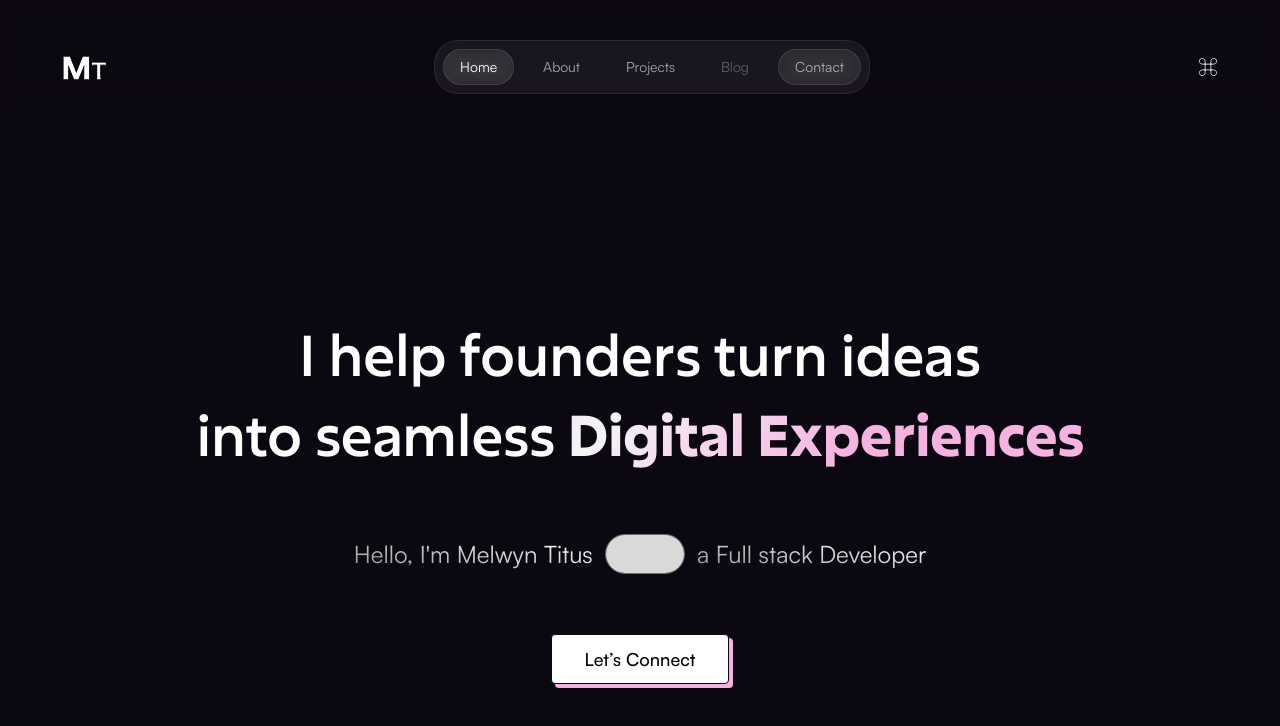
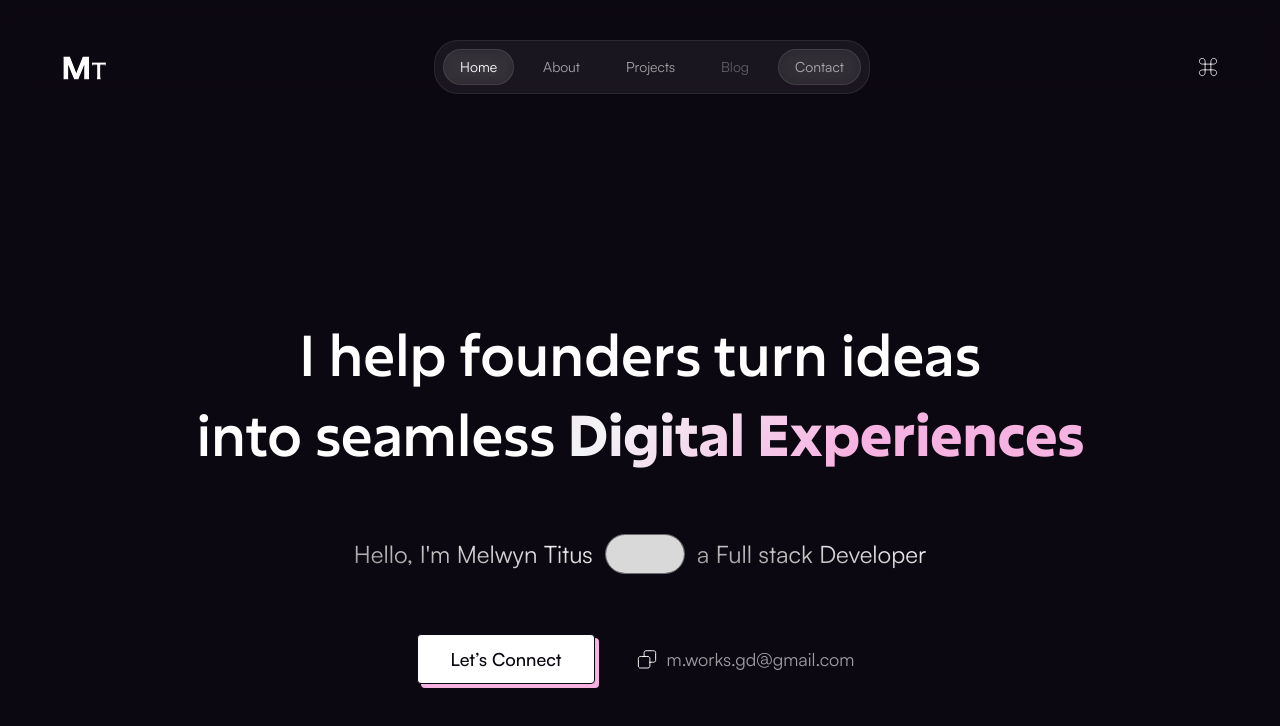
Before and after one commit to devtitus/portfolio-website-2026, a Next.js app: page / in a window 1280 px wide. Shown: the top 726 px of the page. Built offline with nearby package versions, Linux system fonts and the light colour scheme.

Commit message:
feat(home): implement email copy functionality in hero section

```diff
--- a/app/pages/home/components/heroSection.tsx
+++ b/app/pages/home/components/heroSection.tsx
@@ -1,9 +1,38 @@
-import React from "react";
+import React, { useState } from "react";
 import styles from "@/app/styles/home/components/hero.module.css";
 import { AuroraText } from "@/components/magicui/aurora-text";
 import Image from "next/image";
 
 const HeroSection = () => {
+  const [isCopied, setIsCopied] = useState(false);
+  const email = "m.works.gd@gmail.com";
+
+  // Email Copy Handle Function
+  const handleCopyEmail = async () => {
+    try {
+      await navigator.clipboard.writeText(email);
+      setIsCopied(true);
+
+      // Reset the copied state after 2 seconds
+      setTimeout(() => {
+        setIsCopied(false);
+      }, 2000);
+    } catch (err) {
+      // Fallback for older browsers
+      const textArea = document.createElement("textarea");
+      textArea.value = email;
+      document.body.appendChild(textArea);
+      textArea.select();
+      document.execCommand("copy");
+      document.body.removeChild(textArea);
+
+      setIsCopied(true);
+      setTimeout(() => {
+        setIsCopied(false);
+      }, 2000);
+    }
+  };
+
   return (
     <section className={`${styles.heroSection} ${styles.commonStyleSection}`}>
       <div className={styles.heroSectionWrapper}>
@@ -49,6 +78,24 @@ const HeroSection = () => {
           >
             Let’s Connect
           </button>
+          <div className={styles.copyButtonWrapper}>
+            <button
+              className={`${styles.copyButton}`}
+              onClick={handleCopyEmail}
+              title={isCopied ? "Copied!" : "Copy email to clipboard"}
+            >
+              <Image
+                src="/icons/copy.svg"
+                alt="Copy Icon"
+                width={24}
+                height={24}
+                className={styles.copyIcon}
+              />
+            </button>
+            <span className={styles.copyButtonText}>
+              {isCopied ? "Copied!" : email}
+            </span>
+          </div>
         </div>
       </div>
     </section>
--- a/app/styles/globals.css
+++ b/app/styles/globals.css
@@ -169,6 +169,8 @@
     rgba(153, 153, 153, 0.9) 105.17%
   );
   --hero-separator-border-color: rgba(255, 255, 255, 0.4);
+  --copy-button-text-color: rgba(255, 255, 255, 0.6);
+  --copy-button-border-color: rgba(255, 255, 255, 0.8);
 
   /* Navigation Text Colors */
   --nav-text-active: #ffffff;
@@ -195,6 +197,8 @@
   --padding-inline-60px: 60px;
 
   /* Gap */
+  --gap-4px: 4px;
+  --gap-8px: 8px;
   --gap-12px: 12px;
   --gap-24px: 24px;
   --gap-40px: 40px;
--- a/app/styles/home/components/hero.module.css
+++ b/app/styles/home/components/hero.module.css
@@ -139,3 +139,44 @@
   transform: scale(0.99);
   transition: box-shadow 0.02s ease-out;
 }
+
+.copyButtonWrapper {
+  display: flex;
+  flex-direction: row;
+  align-items: center;
+  gap: var(--gap-8px);
+}
+
+.copyIcon {
+  width: 24px;
+  height: 24px;
+  aspect-ratio: 1/1;
+}
+
+.copyButtonText {
+  color: var(--copy-button-text-color);
+  font-family: var(--font-family-secondary);
+  font-size: 18px;
+  font-style: normal;
+  font-weight: 400;
+  line-height: normal;
+  width: 196px;
+}
+
+.copyButton {
+  display: flex;
+  align-items: center;
+  justify-content: center;
+  transform: scale(1);
+  transition: transform ease-in;
+}
+
+.copyButton:hover {
+  transform: scale(1.02);
+  transition: transform ease-out;
+}
+
+.copyButton:active {
+  transform: scale(0.99);
+  transition: transform ease-in;
+}
```
Also changed, not shown: public/icons/copy.svg (added).
